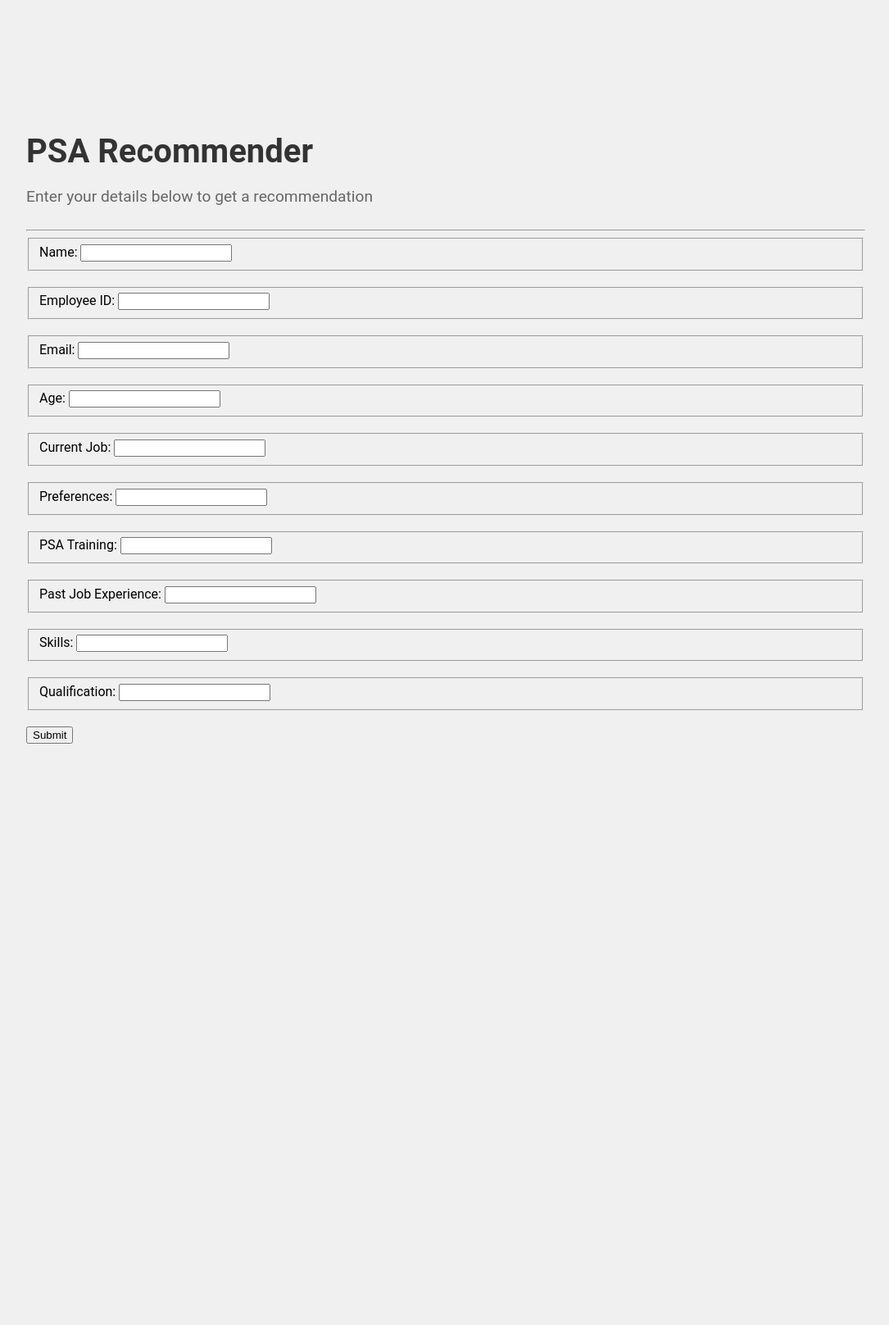
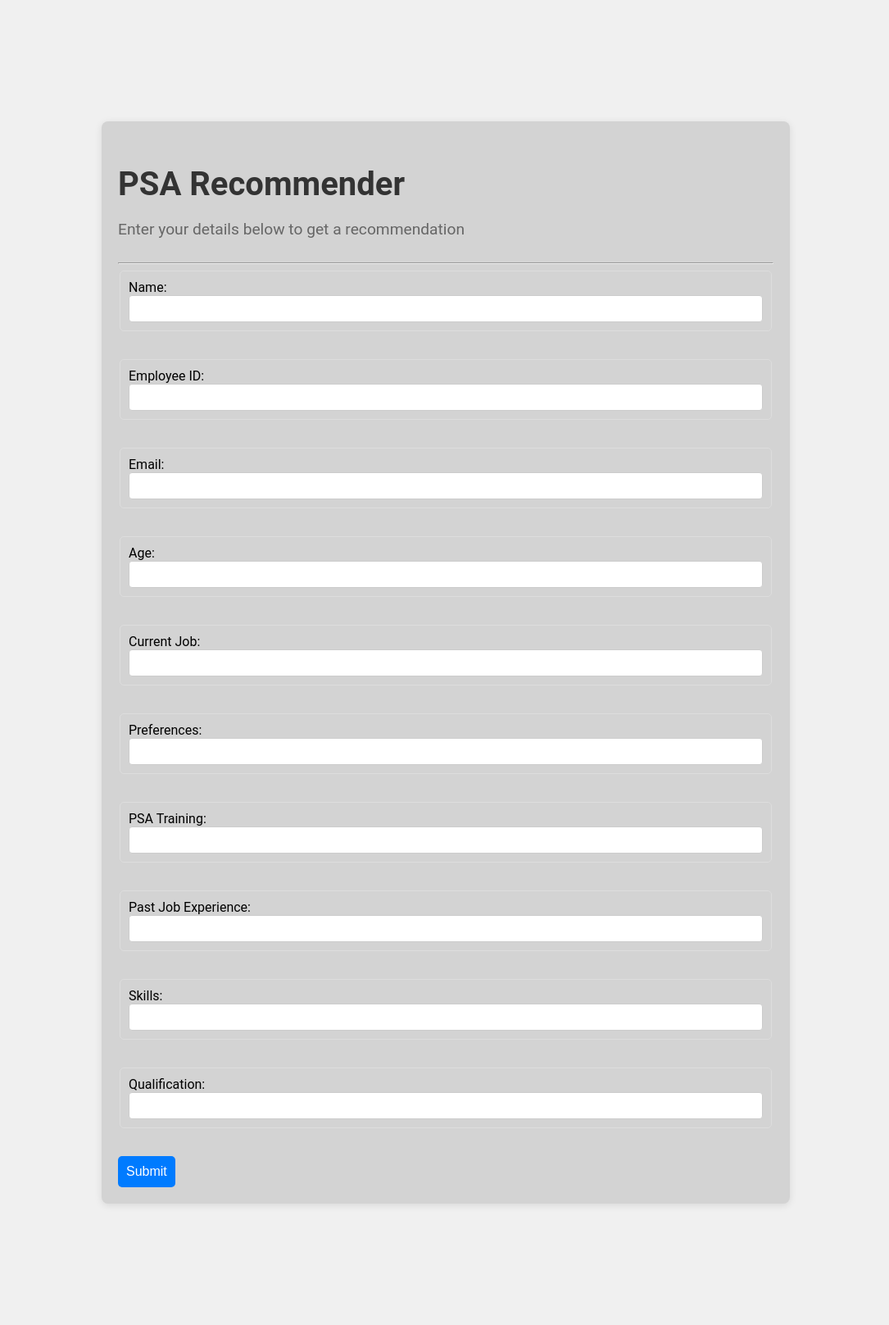
Before and after one commit to yjiahao/Public-Service-Announcement, a Flask app: page / in a window 1280 px wide. Shown: the whole page at 82% size, without its empty margins (96-1181 px from the left). Before the commit the page ends 907 px from the top, so only its background shows below. Run offline with Flask 3, Linux system fonts and the light colour scheme.

Commit message:
Update styles.css

```diff
--- a/app/static/styles.css
+++ b/app/static/styles.css
@@ -15,6 +15,7 @@ p {
     font-size: 1.2em;
     color: #666;
     margin-bottom: 1.5em;
+    background-color: "white";
 }
 
 legend {
@@ -22,3 +23,48 @@ legend {
     color: #333;
     margin-bottom: 0.5em;
 }
+
+button {
+    padding: 10px;
+    border: none;
+    border-radius: 5px;
+    background-color: #007BFF;
+    color: white;
+    font-size: 16px;
+    cursor: pointer;
+    transition: background-color 0.3s;
+}
+
+button:hover {
+    background-color: #0056b3;
+}
+
+input[type="text"],
+input[type="email"],
+input[type="number"] {
+    padding: 8px;
+    border: 1px solid #ccc;
+    border-radius: 4px;
+    width: 100%;
+    box-sizing: border-box;
+}
+
+fieldset {
+    border: 1px solid #ddd;
+    border-radius: 5px;
+    padding: 10px;
+    margin-bottom: 15px;
+}
+
+div {
+    max-width: 800px;
+    margin: 20px auto;
+    padding: 20px;
+    background: lightgrey;
+    border-radius: 8px;
+    box-shadow: 0 2px 10px rgba(0, 0, 0, 0.1);
+}
+
+.see {
+    background-color: white;
+}
```
